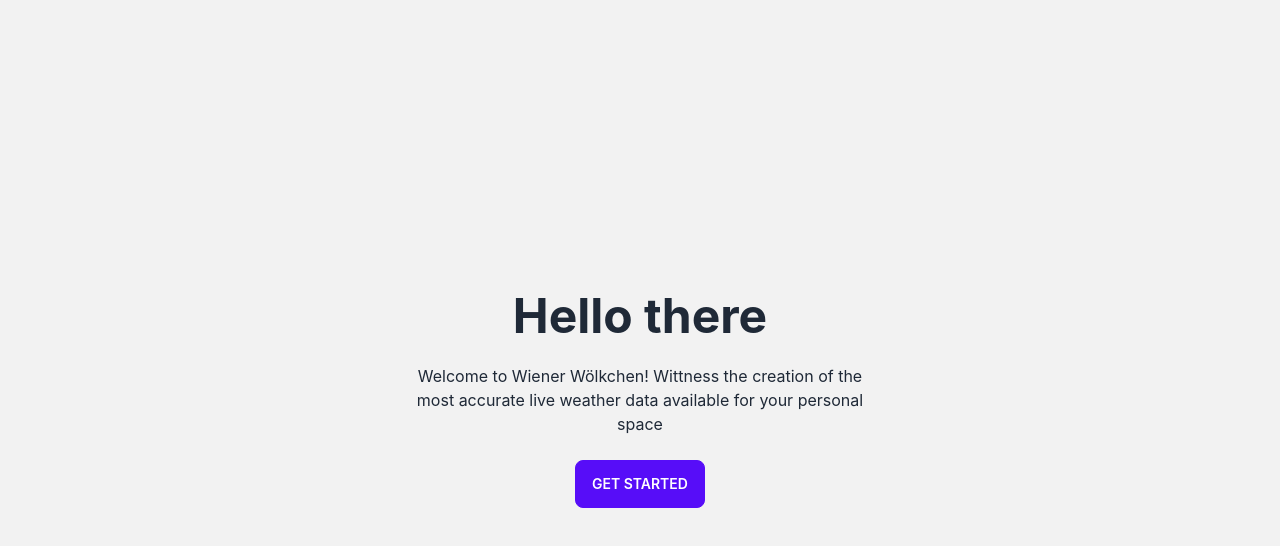
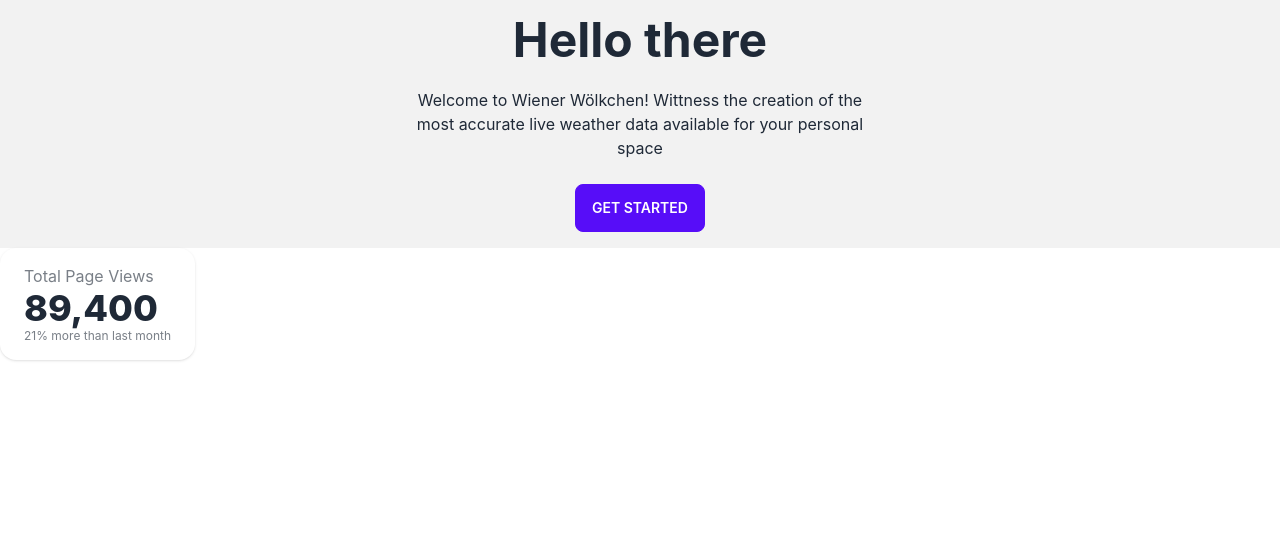
Before and after one commit to Fo00oX/Hera, a Svelte app: page / in a window 1280 px wide. Shown: the top 546 px of the page. Built offline with nearby package versions, Linux system fonts and the light colour scheme.

Commit message:
init Stat component

```diff
--- a/src/App.svelte
+++ b/src/App.svelte
@@ -1,7 +1,9 @@
 <script lang='ts'>
   import Hero from './lib/Hero.svelte';
+  import Stat from './lib/Stat.svelte';
 </script>
 
 <main>
   <Hero />
+  <Stat />
 </main>
--- a/src/lib/Hero.svelte
+++ b/src/lib/Hero.svelte
@@ -1,9 +1,10 @@
-<div class="hero min-h-screen bg-base-200">
-  <div class="hero-content text-center">
-    <div class="max-w-md">
-      <h1 class="text-5xl font-bold">Hello there</h1>
-      <p class="py-6">Welcome to Wiener Wölkchen! Wittness the creation of the most accurate live weather data available for your personal space</p>
-      <button class="btn btn-primary">Get Started</button>
+<div class='hero bg-base-200'>
+  <div class='hero-content text-center'>
+    <div class='max-w-md'>
+      <h1 class='text-5xl font-bold'>Hello there</h1>
+      <p class='py-6'>Welcome to Wiener Wölkchen! Wittness the creation of the most accurate live weather data available
+        for your personal space</p>
+      <button class='btn btn-primary'>Get Started</button>
     </div>
   </div>
 </div>
--- /dev/null
+++ b/src/lib/Stat.svelte
@@ -0,0 +1,9 @@
+<div class="stats shadow">
+
+  <div class="stat">
+    <div class="stat-title">Total Page Views</div>
+    <div class="stat-value">89,400</div>
+    <div class="stat-desc">21% more than last month</div>
+  </div>
+
+</div>
```
